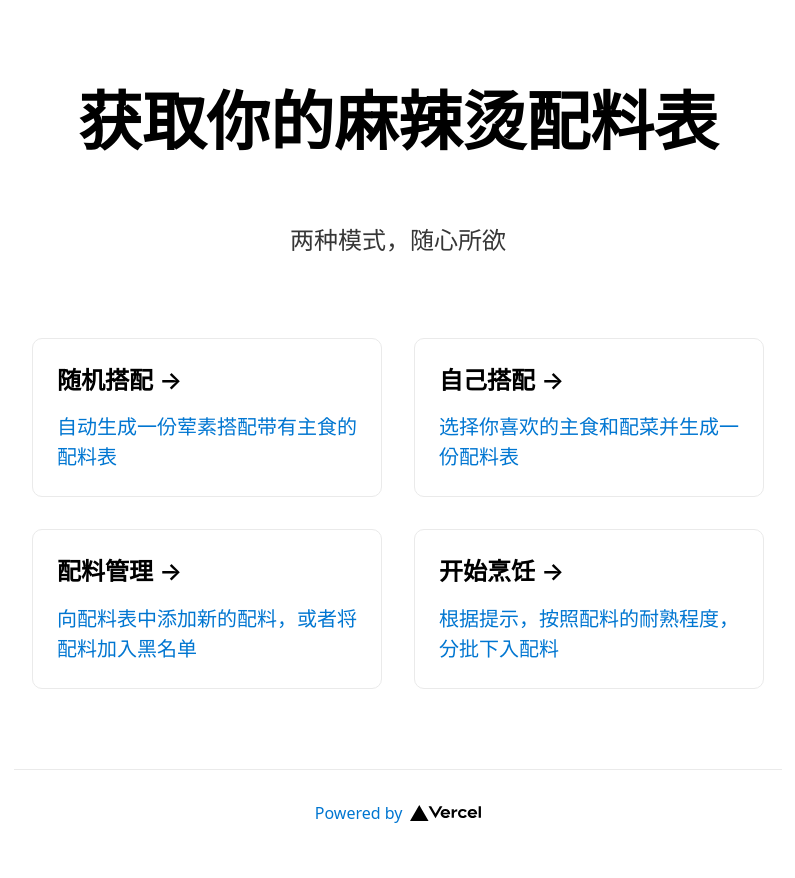
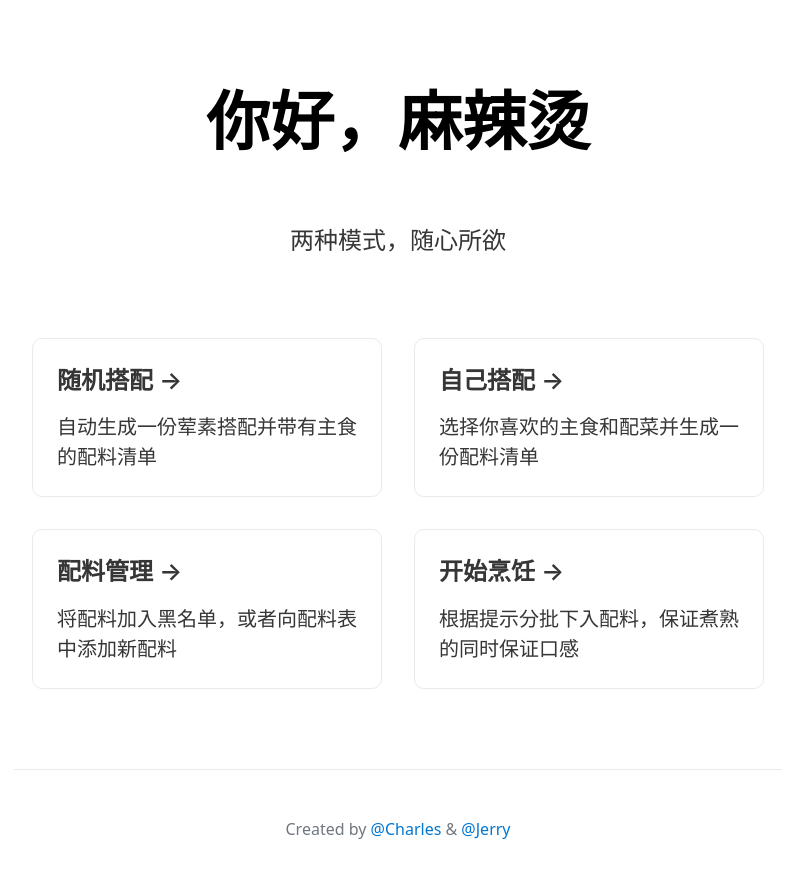
Before and after one commit to zcyc/spicy-hot-pot, a Next.js app: page / in a window 1280 px wide. Shown: the top 878 px of the page, without its empty margins (242-1037 px from the left). Built offline with nearby package versions, Linux system fonts and the light colour scheme.

Commit message:
继承父组件的颜色，添加 footer 链接

```diff
--- a/pages/index.tsx
+++ b/pages/index.tsx
@@ -6,13 +6,13 @@ import styles from '../styles/Home.module.css'
 const Home: NextPage = () => {
     return <div className={ styles.container }>
         <Head>
-            <title>你好，麻辣烫</title>
+            <title>麻辣烫配料清单生成器</title>
             <link rel="icon" href="/favicon.ico"/>
         </Head>
 
         <main className={ styles.main }>
             <h1 className={ styles.title }>
-                获取你的麻辣烫配料表
+                你好，麻辣烫
             </h1>
 
             <p className={ styles.description }>
@@ -24,7 +24,7 @@ const Home: NextPage = () => {
                     <Link href="/random">
                         <a>
                             <h2>随机搭配 &rarr;</h2>
-                            <p>自动生成一份荤素搭配带有主食的配料表</p>
+                            <p>自动生成一份荤素搭配并带有主食的配料清单</p>
                         </a>
                     </Link>
                 </div>
@@ -32,7 +32,7 @@ const Home: NextPage = () => {
                     <Link href="/choose">
                         <a>
                             <h2>自己搭配 &rarr;</h2>
-                            <p>选择你喜欢的主食和配菜并生成一份配料表</p>
+                            <p>选择你喜欢的主食和配菜并生成一份配料清单</p>
                         </a>
                     </Link>
                 </div>
@@ -40,7 +40,7 @@ const Home: NextPage = () => {
                     <Link href="/foods">
                         <a>
                             <h2>配料管理 &rarr;</h2>
-                            <p>向配料表中添加新的配料，或者将配料加入黑名单</p>
+                            <p>将配料加入黑名单，或者向配料表中添加新配料</p>
                         </a>
                     </Link>
                 </div>
@@ -48,7 +48,7 @@ const Home: NextPage = () => {
                     <Link href="/do">
                         <a>
                             <h2>开始烹饪 &rarr;</h2>
-                            <p>根据提示，按照配料的耐熟程度，分批下入配料</p>
+                            <p>根据提示分批下入配料，保证煮熟的同时保证口感</p>
                         </a>
                     </Link>
                 </div>
@@ -56,14 +56,17 @@ const Home: NextPage = () => {
         </main>
 
         <footer className={ styles.footer }>
-            <a
-                href="https://vercel.com?utm_source=create-next-app&utm_medium=default-template&utm_campaign=create-next-app"
-                target="_blank"
-                rel="noopener noreferrer"
-            >
-                Powered by{ ' ' }
-                <img src="/vercel.svg" alt="Vercel" className={ styles.logo }/>
-            </a>
+            <p>Created by
+                <a
+                    href="https://github.com/zcyc"
+                    target="_blank" rel="noreferrer"
+                > @Charles </a>
+                &
+                <a
+                    href="https://github.com/jerryshell"
+                    target="_blank" rel="noreferrer"
+                > @Jerry </a>
+            </p>
         </footer>
     </div>
 }
--- a/styles/Home.module.css
+++ b/styles/Home.module.css
@@ -21,10 +21,7 @@
 }
 
 .footer a {
-    display: flex;
-    justify-content: center;
-    align-items: center;
-    flex-grow: 1;
+    text-decoration: none;
 }
 
 .title {
@@ -70,15 +67,17 @@
     border-color: #0070f3;
 }
 
-.card a:hover,
-.card a:focus,
-.card a:active {
+.card a,
+.card a,
+.card a {
     text-decoration: none;
+    color: inherit;
 }
 
 .card h2 {
     margin: 0 0 1rem 0;
     font-size: 1.5rem;
+    color: inherit;
 }
 
 .card p {
@@ -92,13 +91,6 @@
     margin-left: 0.5rem;
 }
 
-@media (max-width: 600px) {
-    .grid {
-        width: 100%;
-        flex-direction: column;
-    }
-}
-
 .details {
     width: 100%;
 }
@@ -108,8 +100,15 @@
     font-size: x-large;
 }
 
-.details summary:hover,
-.details summary:focus,
-.details summary:active {
+.details summary,
+.details summary,
+.details summary {
     text-decoration: none;
 }
+
+@media (max-width: 600px) {
+    .grid {
+        width: 100%;
+        flex-direction: column;
+    }
+}
```
Also changed, not shown: pages/choose.tsx (+12 -2 lines), pages/do.tsx (+12 -2 lines), pages/foods.tsx (+12 -2 lines), pages/random.tsx (+12 -2 lines).
